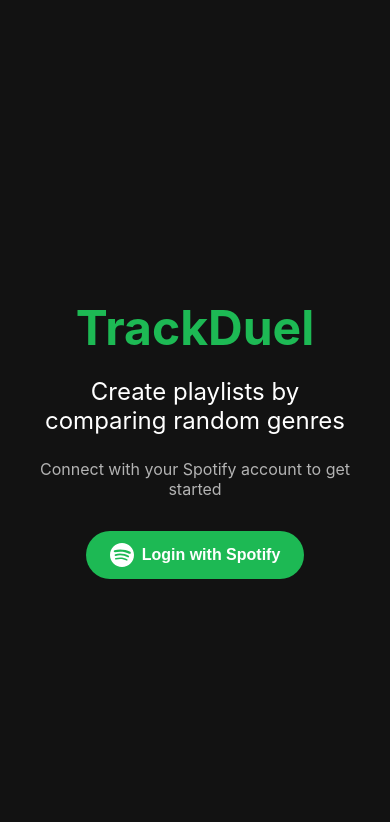
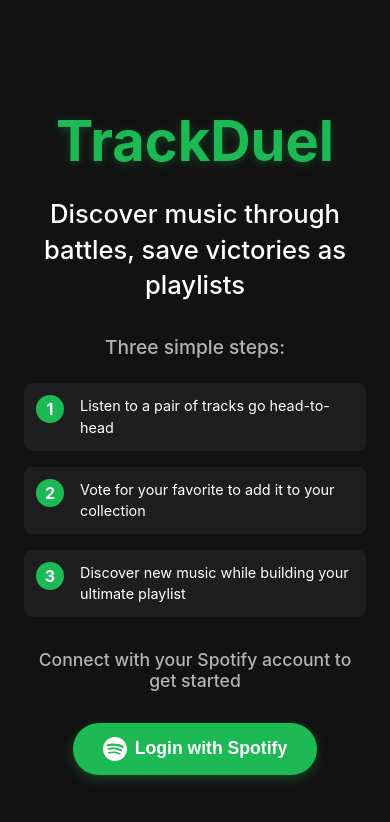
Before and after one commit to AnssiPeltola/TrackDuel, a React (Create React App) app: page /login in a window 390 px wide. Shown: the top 822 px of the page. Built offline with nearby package versions, Linux system fonts and the light colour scheme.

Commit message:
Look modifications

```diff
--- a/public/index.html
+++ b/public/index.html
@@ -24,7 +24,7 @@
       work correctly both with client-side routing and a non-root public URL.
       Learn how to configure a non-root public URL by running `npm run build`.
     -->
-    <title>React App</title>
+    <title>TrackDuel</title>
   </head>
   <body>
     <noscript>You need to enable JavaScript to run this app.</noscript>
--- a/src/components/Auth/Login.css
+++ b/src/components/Auth/Login.css
@@ -64,3 +64,123 @@
   border-radius: 4px;
   margin-bottom: 1rem;
 }
+
+/* Steps section styling */
+.steps-container {
+  margin: 2rem 0;
+}
+
+.steps-container h3 {
+  font-size: 1.2rem;
+  margin-bottom: 1.5rem;
+  color: #b3b3b3;
+  font-weight: 500;
+}
+
+.step-cards {
+  display: flex;
+  flex-direction: column;
+  gap: 1rem;
+  margin-bottom: 2rem;
+}
+
+.step-card {
+  display: flex;
+  align-items: flex-start;
+  background-color: rgba(255, 255, 255, 0.05);
+  border-radius: 8px;
+  padding: 1rem;
+  transition: transform 0.3s ease, background-color 0.3s ease;
+}
+
+.step-card:hover {
+  background-color: rgba(255, 255, 255, 0.08);
+  transform: translateY(-2px);
+}
+
+.step-number {
+  background-color: #1db954;
+  color: white;
+  width: 28px;
+  height: 28px;
+  border-radius: 50%;
+  display: flex;
+  align-items: center;
+  justify-content: center;
+  font-weight: bold;
+  margin-right: 1rem;
+  flex-shrink: 0;
+}
+
+.step-text {
+  text-align: left;
+}
+
+.step-text p {
+  margin: 0;
+  font-size: 1rem;
+  color: #ffffff;
+  line-height: 1.5;
+}
+
+.connect-text {
+  font-size: 1.1rem;
+  margin: 2rem 0;
+  color: #e0e0e0;
+  font-weight: 500;
+}
+
+/* Responsive adjustments */
+@media (max-width: 600px) {
+  .login-content {
+    padding: 1.5rem;
+  }
+
+  .step-card {
+    padding: 0.75rem;
+  }
+
+  .step-text p {
+    font-size: 0.9rem;
+  }
+}
+
+/* Update existing styles */
+.login-content h1 {
+  font-size: 3.5rem;
+  margin-bottom: 1rem;
+  color: #1db954; /* Spotify green */
+  text-shadow: 0 2px 10px rgba(29, 185, 84, 0.3);
+}
+
+.login-content h2 {
+  font-size: 1.6rem;
+  margin-bottom: 1rem;
+  font-weight: 500;
+  color: #ffffff;
+  line-height: 1.4;
+}
+
+/* Enhanced login button */
+.spotify-login-btn {
+  background-color: #1db954;
+  color: white;
+  border: none;
+  border-radius: 50px;
+  padding: 14px 30px;
+  font-size: 1.1rem;
+  font-weight: 600;
+  cursor: pointer;
+  display: flex;
+  align-items: center;
+  justify-content: center;
+  transition: all 0.2s ease;
+  margin: 0 auto;
+  box-shadow: 0 4px 12px rgba(29, 185, 84, 0.3);
+}
+
+.spotify-login-btn:hover {
+  background-color: #1ed760;
+  transform: scale(1.05);
+  box-shadow: 0 6px 16px rgba(29, 185, 84, 0.4);
+}
--- a/src/components/Auth/Login.tsx
+++ b/src/components/Auth/Login.tsx
@@ -50,8 +50,38 @@ const Login: React.FC = () => {
     <div className="login-container">
       <div className="login-content">
         <h1>TrackDuel</h1>
-        <h2>Create playlists by comparing random genres</h2>
-        <p>Connect with your Spotify account to get started</p>
+        <h2>Discover music through battles, save victories as playlists</h2>
+
+        <div className="steps-container">
+          <h3>Three simple steps:</h3>
+
+          <div className="step-cards">
+            <div className="step-card">
+              <div className="step-number">1</div>
+              <div className="step-text">
+                <p>Listen to a pair of tracks go head-to-head</p>
+              </div>
+            </div>
+
+            <div className="step-card">
+              <div className="step-number">2</div>
+              <div className="step-text">
+                <p>Vote for your favorite to add it to your collection</p>
+              </div>
+            </div>
+
+            <div className="step-card">
+              <div className="step-number">3</div>
+              <div className="step-text">
+                <p>Discover new music while building your ultimate playlist</p>
+              </div>
+            </div>
+          </div>
+        </div>
+
+        <p className="connect-text">
+          Connect with your Spotify account to get started
+        </p>
 
         {error && <div className="error-message">{error}</div>}
 
--- a/src/components/CreatePlaylistModal/CreatePlaylistModal.css
+++ b/src/components/CreatePlaylistModal/CreatePlaylistModal.css
@@ -12,6 +12,10 @@
   justify-content: flex-end;
   gap: 10px;
   margin-top: 1.5rem;
+}
+
+.no-resize {
+  resize: none;
 }
 
 .form-group {
@@ -161,3 +165,69 @@
   box-shadow: none !important;
   border-color: #444 !important;
 }
+
+.playlist-actions {
+  display: flex;
+  flex-direction: column;
+  gap: 0.75rem;
+  margin: 1rem 0;
+}
+
+.share-container {
+  position: relative;
+  display: flex;
+  align-items: center;
+  justify-content: center;
+}
+
+.share-button {
+  display: flex;
+  align-items: center;
+  justify-content: center;
+  gap: 0.5rem;
+  background-color: #333;
+  color: white;
+  border: 1px solid #555;
+  border-radius: 4px;
+  padding: 8px 16px;
+  font-size: 0.9rem;
+  cursor: pointer;
+  transition: all 0.2s ease;
+}
+
+.share-button:hover {
+  background-color: #444;
+}
+
+.share-button svg {
+  margin-right: 4px;
+}
+
+.copied-tooltip {
+  position: absolute;
+  right: 80px;
+  background-color: #1db954;
+  color: white;
+  padding: 4px 10px;
+  border-radius: 4px;
+  font-size: 0.8rem;
+  animation: fadeIn 0.2s, fadeOut 0.2s 1.8s;
+}
+
+@keyframes fadeIn {
+  from {
+    opacity: 0;
+  }
+  to {
+    opacity: 1;
+  }
+}
+
+@keyframes fadeOut {
+  from {
+    opacity: 1;
+  }
+  to {
+    opacity: 0;
+  }
+}
--- a/src/components/CreatePlaylistModal/CreatePlaylistModal.tsx
+++ b/src/components/CreatePlaylistModal/CreatePlaylistModal.tsx
@@ -26,6 +26,7 @@ const CreatePlaylistModal: React.FC<CreatePlaylistModalProps> = ({
   const [state, setState] = useState<ModalState>("prompt");
   const [playlistUrl, setPlaylistUrl] = useState<string>("");
   const [errorMessage, setErrorMessage] = useState<string>("");
+  const [copied, setCopied] = useState(false);
 
   // Reset state when modal opens
   useEffect(() => {
@@ -71,6 +72,29 @@ const CreatePlaylistModal: React.FC<CreatePlaylistModalProps> = ({
         error instanceof Error ? error.message : "Failed to create playlist"
       );
       setState("error");
+    }
+  };
+
+  const handleCopyToClipboard = async (url: string) => {
+    try {
+      await navigator.clipboard.writeText(url);
+      setCopied(true);
+
+      // Hide the "copied" message after 2 seconds
+      setTimeout(() => {
+        setCopied(false);
+      }, 2000);
+    } catch (err) {
+      console.error("Failed to copy: ", err);
+      // Fallback for older browsers
+      const textArea = document.createElement("textarea");
+      textArea.value = url;
+      document.body.appendChild(textArea);
+      textArea.select();
+      document.execCommand("copy");
+      document.body.removeChild(textArea);
+      setCopied(true);
+      setTimeout(() => setCopied(false), 2000);
     }
   };
 
@@ -124,6 +148,7 @@ const CreatePlaylistModal: React.FC<CreatePlaylistModalProps> = ({
                     maxLength={275}
                     rows={3}
                     placeholder="Add your personal note here..."
+                    className="no-resize"
                   />
                 </div>
 
@@ -164,6 +189,7 @@ const CreatePlaylistModal: React.FC<CreatePlaylistModalProps> = ({
               <div className="success-icon">✓</div>
               <p>Your playlist "{name}" has been created successfully!</p>
 
+              <div className="playlist-actions">
                 <div className="playlist-link-container">
                   <a
                     href={playlistUrl}
@@ -174,6 +200,28 @@ const CreatePlaylistModal: React.FC<CreatePlaylistModalProps> = ({
                     Open in Spotify
                     <span className="external-link-icon">↗</span>
                   </a>
+                </div>
+
+                <div className="share-container">
+                  <button
+                    className="share-button"
+                    onClick={() => handleCopyToClipboard(playlistUrl)}
+                    title="Copy playlist link to clipboard"
+                  >
+                    <svg
+                      width="16"
+                      height="16"
+                      viewBox="0 0 24 24"
+                      fill="currentColor"
+                    >
+                      <path d="M18 16.08c-.76 0-1.44.3-1.96.77L8.91 12.7c.05-.23.09-.46.09-.7s-.04-.47-.09-.7l7.05-4.11c.54.5 1.25.81 2.04.81 1.66 0 3-1.34 3-3s-1.34-3-3-3-3 1.34-3 3c0 .24.04.47.09.7L8.04 9.81C7.5 9.31 6.79 9 6 9c-1.66 0-3 1.34-3 3s1.34 3 3 3c.79 0 1.5-.31 2.04-.81l7.12 4.16c-.05.21-.08.43-.08.65 0 1.61 1.31 2.92 2.92 2.92s2.92-1.31 2.92-2.92-1.31-2.92-2.92-2.92z" />
+                    </svg>
+                    Share Playlist
+                  </button>
+                  {copied && (
+                    <span className="copied-tooltip">Link copied!</span>
+                  )}
+                </div>
               </div>
 
               <p className="small-text">
```
Lines whose indentation alone changed are shown as unchanged.
